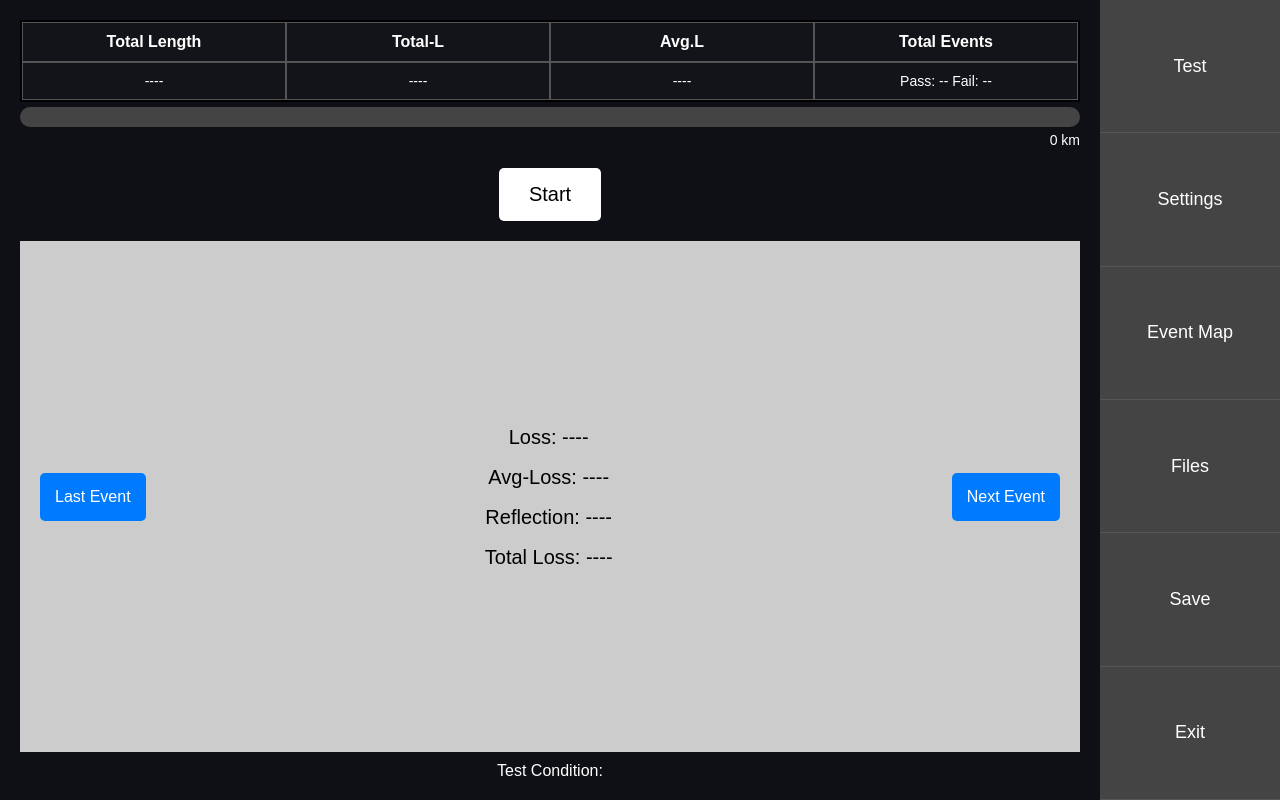
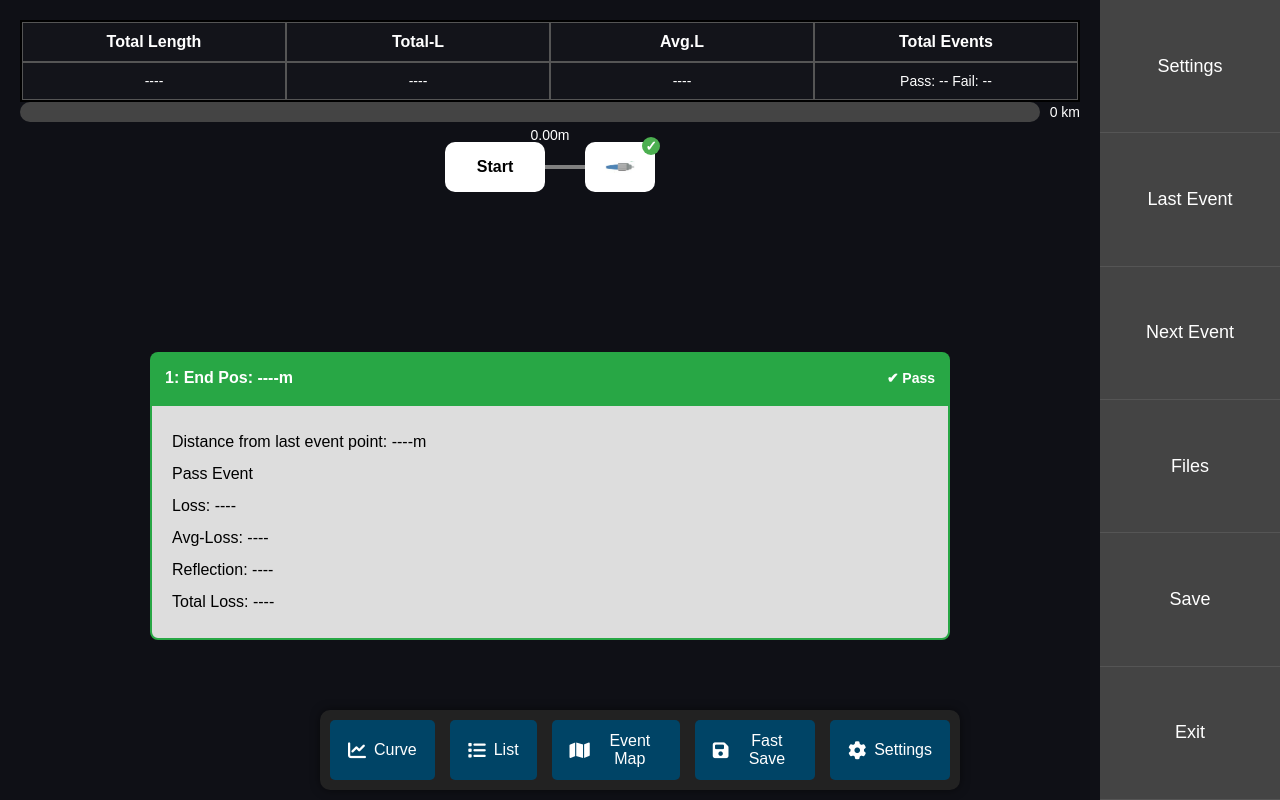
Before and after one commit to nithiya1710-sri/thejo-project, a plain HTML site: page Event-map-3.html in a window 1280 px wide. Drawn offline with Linux system fonts and the light colour scheme; no server answers.

Commit message:
Update Event-map-3.html

```diff
--- a/Event-map-3.html
+++ b/Event-map-3.html
@@ -1,42 +1,37 @@
 <!DOCTYPE html>
 <html lang="en">
 <head>
-    <meta charset="UTF-8">
-    <meta name="viewport" content="width=device-width, initial-scale=1.0">
-    <title>Dashboard UI</title>
-    <link rel="icon" href="https://media.licdn.com/dms/image/v2/C510BAQE0Bl7hf7aScw/company-logo_200_200/company-logo_200_200/0/1630600313094?e=2147483647&v=beta&t=FZ8EuFLC6bjx0ri55MlDLMQKr-rrqm0hhXqXo1mHjt0" type="image/x-icon" />
+  <meta charset="UTF-8" />
+  <meta name="viewport" content="width=device-width, initial-scale=1.0"/>
+  <title>Dashboard UI 1</title>
+  <link rel="stylesheet" href="https://cdnjs.cloudflare.com/ajax/libs/font-awesome/6.4.2/css/all.min.css"/>
+
   <script type="module">
     import { initializeApp } from "https://www.gstatic.com/firebasejs/10.7.1/firebase-app.js";
     import { getFirestore, doc, onSnapshot } from "https://www.gstatic.com/firebasejs/10.7.1/firebase-firestore.js";
 
-        // Firebase Configuration
     const firebaseConfig = {
       apiKey: "AIzaSyAzERmHT8d8hq8AqXAZ1qJm_tT4HdSQn5I",
       authDomain: "test-afbb6.firebaseapp.com",
       projectId: "test-afbb6",
-            storageBucket: "test-afbb6.firebasestorage.app",
+      storageBucket: "test-afbb6.appspot.com",
       messagingSenderId: "1019803721815",
       appId: "1:1019803721815:web:7cdbe37f41cbebd94ac312",
       measurementId: "G-5GSJ7QQ3GW"
     };
 
-        // Initialize Firebase
     const app = initializeApp(firebaseConfig);
     const db = getFirestore(app);
 
-        // Function to fetch real-time data
     function fetchData() {
       const docRef = doc(db, "dashboard", "metrics");
 
       onSnapshot(docRef, (docSnap) => {
         if (docSnap.exists()) {
           let data = docSnap.data();
+          console.log("Fetched Data:", data);
 
           document.getElementById("totalLength").innerText = data.totalLength || "----";
-                    if (data.totalLength) {
-                        updateProgressBarWithLength(data.totalLength);
-                    }
-
           document.getElementById("totalL").innerText = data.totalL || "----";
           document.getElementById("avgL").innerText = data.avgL || "----";
           document.getElementById("totalEvents").innerText = `Pass: ${data.pass || "--"}  Fail: ${data.fail || "--"}`;
@@ -45,23 +40,41 @@
           document.getElementById("reflection").innerText = data.reflection || "----";
           document.getElementById("totalLoss").innerText = data.totalLoss || "----";
 
-                    if (data.progress) {
-                        updateProgressBar(data.progress);
+          if (data.totalLength) {
+            let lengthInMeters = parseFloat(data.totalLength) * 1000;
+            document.getElementById("lengthLabel").innerText = lengthInMeters.toFixed(2) + "m";
+            document.getElementById("endPos").innerText = lengthInMeters.toFixed(2);
+          } else {
+            document.getElementById("lengthLabel").innerText = "0.00m";
+            document.getElementById("endPos").innerText = "0.00";
           }
+
+          if (data.totalLength) {
+            updateProgressBarWithLength(data.totalLength);
+          }
+
+          updateUIStatus(data.pass, data.fail);
+
         } else {
           console.log("No data found!");
+          document.getElementById("lengthLabel").innerText = "0.00m";
+          document.getElementById("endPos").innerText = "0.00";
+          setNeutralStatus();
         }
       }, (error) => {
         console.error("Error fetching data:", error);
+        document.getElementById("lengthLabel").innerText = "0.00m";
+        document.getElementById("endPos").innerText = "0.00";
+        setNeutralStatus();
       });
     }
 
-        // Function to update progress bar with length in km
     function updateProgressBarWithLength(lengthStr) {
       const progressBarFill = document.querySelector('.progress-bar-fill');
       const progressValue = document.getElementById('progressValue');
 
       const kmValue = parseFloat(lengthStr.replace(/[^\d.]/g, ''));
+
       if (isNaN(kmValue)) return;
 
       const progressPercentage = Math.min((kmValue / 1) * 100, 100);
@@ -70,15 +83,90 @@
       progressValue.textContent = `${kmValue.toFixed(4)} km`;
     }
 
-        // Call fetchData when page loads
+    function updateUIStatus(pass, fail) {
+      const progressBarFill = document.querySelector('.progress-bar-fill');
+      const statusBar = document.getElementById('status-bar');
+      const eventBox = document.getElementById('event-box');
+      const passStatus = document.getElementById('pass-status');
+      const tick = document.querySelector('.tick');
+
+      // Convert to numbers in case they come as strings
+      pass = Number(pass);
+      fail = Number(fail);
+
+      if (pass === 1 && fail === 0) {
+        // GREEN UI - PASS
+        progressBarFill.classList.remove('red-fill');
+        progressBarFill.classList.add('green-fill');
+
+        statusBar.classList.remove('red-bar');
+        statusBar.classList.add('green-bar');
+
+        eventBox.classList.remove('red-border');
+        eventBox.classList.add('green-border');
+
+        passStatus.innerHTML = "✔ Pass";
+        passStatus.style.color = "white";
+
+        if (tick) {
+          tick.style.background = '#28a745';
+          tick.innerHTML = "✓";
+        }
+
+      } else if (pass === 0 && fail === 1) {
+        // RED UI - FAIL
+        progressBarFill.classList.remove('green-fill');
+        progressBarFill.classList.add('red-fill');
+
+        statusBar.classList.remove('green-bar');
+        statusBar.classList.add('red-bar');
+
+        eventBox.classList.remove('green-border');
+        eventBox.classList.add('red-border');
+
+        passStatus.innerHTML = "✖ Fail";
+        passStatus.style.color = "white";
+
+        if (tick) {
+          tick.style.background = '#f44336';
+          tick.innerHTML = "✖";
+        }
+
+      } else {
+        // Neutral/unknown status
+        setNeutralStatus();
+      }
+    }
+
+    function setNeutralStatus() {
+      const progressBarFill = document.querySelector('.progress-bar-fill');
+      const statusBar = document.getElementById('status-bar');
+      const eventBox = document.getElementById('event-box');
+      const passStatus = document.getElementById('pass-status');
+      const tick = document.querySelector('.tick');
+
+      progressBarFill.classList.remove('red-fill', 'green-fill');
+      statusBar.classList.remove('red-bar', 'green-bar');
+      eventBox.classList.remove('red-border', 'green-border');
+
+      progressBarFill.style.background = '#007BFF'; // Blue as neutral
+      statusBar.style.background = '#333'; // Dark gray as neutral
+      eventBox.style.borderColor = '#666'; // Gray border as neutral
+
+      passStatus.innerHTML = "Status Unknown";
+      passStatus.style.color = "#ccc";
+
+      if (tick) {
+        tick.style.background = '#666';
+        tick.innerHTML = "?";
+      }
+    }
+
     window.onload = fetchData;
   </script>
+
   <style>
-        * {
-            margin: 0;
-            padding: 0;
-            box-sizing: border-box;
-        }
+    * { margin: 0; padding: 0; box-sizing: border-box; }
     body {
       font-family: Arial, sans-serif;
       background-color: #0f1016;
@@ -88,13 +176,7 @@
       width: 100vw;
       overflow: hidden;
     }
-        .container {
-            flex: 1;
-            padding: 20px;
-            display: flex;
-            flex-direction: column;
-            justify-content: space-between;
-        }
+    .container { flex: 1; padding: 20px; display: flex; flex-direction: column; justify-content: space-between; }
     .top-bar {
       display: grid;
       grid-template-rows: auto auto;
@@ -112,75 +194,171 @@
       border: 1px solid #555;
       background-color: #13141a;
     }
-        .bottom-row {
-            background-color: #4a3b35;
-            color: white;
-            font-size: 14px;
-            font-weight: normal;
+    .bottom-row { background-color: #4a3b35; font-size: 14px; font-weight: normal; }
+    .progress-container {
+      display: flex;
+      align-items: center;
+      gap: 10px;
     }
     .progress-bar {
+      position: relative;
       width: 100%;
       height: 20px;
       background: #444;
       border-radius: 10px;
-            margin-top: 5px;
       overflow: hidden;
+      direction: rtl;
+    }
+    .progress-bar-fill {
+      position: absolute;
+      right: 0;
+      left: auto;
+      height: 100%;
+      width: 0%;
+      transition: width 0.3s ease, background-color 0.3s ease;
+      transform-origin: right;
+    }
+    .green-fill {
+      background: #28a745 !important;
+    }
+    .red-fill {
+      background: #f44336 !important;
+    }
+    .progress-bar-value { font-size: 14px; color: white; white-space: nowrap; }
+    .start-button-container {
+      display: flex;
+      align-items: center;
+      justify-content: center;
+      gap: 20px;
+      margin: 20px 0;
+    }
+    .connection-container {
+      display: flex;
+      align-items: center;
       position: relative;
-            display: flex;
-            justify-content: flex-end; /* Ensures fill starts from right */
     }
-
-        .progress-bar-fill {
-            height: 100%;
-            background: #0a0;
-            width: 0%;
-            transition: width 1s ease; /* Smooth animation */
-            border-radius: 10px 0 0 10px; /* Rounded left corners */
-        }
-
-        #progressValue {
-            text-align: right;
-            font-size: 14px;
-            color: white;
-            margin-top: 5px;
-        }
-        .start-button {
-            display: block;
-            margin: 20px auto;
-            padding: 15px 30px;
-            font-size: 20px;
+    .box {
+      width: 100px;
+      height: 50px;
       background: white;
       color: black;
+      font-weight: bold;
+      display: flex;
+      align-items: center;
+      justify-content: center;
+      border-radius: 10px;
+    }
+    .line {
+      width: 40px;
+      height: 4px;
+      background-color: gray;
+    }
+    .connector-box {
+      width: 70px;
+      height: 50px;
+      background-color: white;
+      border-radius: 10px;
+      display: flex;
+      align-items: center;
+      justify-content: center;
+      position: relative;
+    }
+    .connector-box img { width: 30px; }
+    .tick {
+      position: absolute;
+      top: -5px;
+      right: -5px;
+      background: #4CAF50;
+      color: white;
+      font-size: 14px;
+      font-weight: bold;
+      border-radius: 50%;
+      width: 18px;
+      height: 18px;
+      display: flex;
+      align-items: center;
+      justify-content: center;
+      transition: all 0.3s ease;
+    }
+    .length-label {
+      position: absolute;
+      top: -15px;
+      left: 50%;
+      transform: translateX(-50%);
+      font-size: 14px;
+    }
+    .event-container {
+      width: fit-content;
+      margin: auto;
+      line-height: 2;
+    }
+    .status-bar {
+      background: #28a745;
+      color: white;
+      font-weight: bold;
+      display: flex;
+      justify-content: space-between;
+      align-items: center;
+      padding: 10px 15px;
+      border-top-left-radius: 8px;
+      border-top-right-radius: 8px;
+      transition: all 0.3s ease;
+    }
+    .green-bar {
+      background: #28a745 !important;
+    }
+    .red-bar {
+      background: #f44336 !important;
+    }
+    .event-box {
+      background: #ddd;
+      color: black;
+      padding: 20px;
+      border: 2px solid #28a745;
+      border-bottom-left-radius: 8px;
+      border-bottom-right-radius: 8px;
+      min-width: 800px;
+      min-height: 200px;
+      transition: all 0.3s ease;
+    }
+    .green-border {
+      border-color: #28a745 !important;
+    }
+    .red-border {
+      border-color: #f44336 !important;
+    }
+    .pass-status {
+      font-size: 14px;
+      font-weight: bold;
+      transition: all 0.3s ease;
+    }
+    .bottom-buttons {
+      position: absolute;
+      bottom: 10px;
+      left: 50%;
+      transform: translateX(-50%);
+      display: flex;
+      gap: 15px;
+      padding: 10px;
+      background: #222;
+      border-radius: 10px;
+      box-shadow: 0px 0px 10px rgba(0,0,0,0.5);
+    }
+    .bottom-btn {
+      display: flex;
+      align-items: center;
+      gap: 8px;
+      padding: 12px 18px;
+      font-size: 16px;
+      color: white;
+      background: #004466;
       border: none;
       cursor: pointer;
       border-radius: 5px;
+      transition: 0.3s;
     }
-        .event-section {
-            display: flex;
-            justify-content: space-between;
-            align-items: center;
-            background: #ccc;
-            color: black;
-            padding: 20px;
-            flex-grow: 1;
-        }
-        .event-button {
-            padding: 15px;
-            background: #007BFF;
-            color: white;
-            border: none;
-            cursor: pointer;
-            font-size: 16px;
-            border-radius: 5px;
-        }
-        .event-box {
-            background: #ccc;
-            color: black;
-            padding: 15px;
-            font-size: 20px;
-            line-height: 2;
-            text-align: center;
-        }
+    .bottom-btn i { font-size: 18px; }
+    .bottom-btn:hover { background: #0077b6; }
     .right-sidebar {
       width: 180px;
       background: #333;
@@ -199,11 +377,10 @@
       font-size: 18px;
       border-bottom: 1px solid #555;
     }
-        .sidebar-button:hover {
-            background: #555;
-        }
+    .sidebar-button:hover { background: #555; }
   </style>
 </head>
+
 <body>
   <div class="container">
     <div class="top-bar">
@@ -216,30 +393,58 @@
       <div class="bottom-row" id="avgL">----</div>
       <div class="bottom-row" id="totalEvents">Pass: --  Fail: --</div>
     </div>
-        <div class="progress-bar" id="progressBar">
+
+    <div class="progress-container">
+      <div class="progress-bar">
         <div class="progress-bar-fill"></div>
       </div>
-        <div id="progressValue">0 km</div>
-        <button class="start-button">Start</button>
-        <div class="event-section">
-            <button class="event-button">Last Event</button>
-            <div class="event-box">
+      <span class="progress-bar-value" id="progressValue">0 km</span>
+    </div>
+
+    <div class="start-button-container">
+      <div class="connection-container">
+        <div class="length-label" id="lengthLabel">0.00m</div>
+        <div class="box">Start</div>
+        <div class="line"></div>
+        <div class="connector-box">
+          <img src="wire.png" alt="connector">
+          <div class="tick">✓</div>
+        </div>
+      </div>
+    </div>
+
+    <div class="event-container">
+      <div id="status-bar" class="status-bar green-bar">
+        <span class="event-title">1: End Pos: <span id="endPos">----</span>m</span>
+        <span id="pass-status" class="pass-status">✔ Pass</span>
+      </div>
+
+      <div id="event-box" class="event-box green-border">
+        <p>Distance from last event point: <span id="distance">----</span>m</p>
+        <p>Pass Event</p>
         <p>Loss: <span id="loss">----</span></p>
         <p>Avg-Loss: <span id="avgLoss">----</span></p>
         <p>Reflection: <span id="reflection">----</span></p>
         <p>Total Loss: <span id="totalLoss">----</span></p>
       </div>
-            <button class="event-button">Next Event</button>
     </div>
-        <p style="text-align: center; padding-top: 10px;">Test Condition:</p>
+
+    <div class="bottom-buttons">
+      <button class="bottom-btn"><i class="fas fa-chart-line"></i> Curve</button>
+      <button class="bottom-btn"><i class="fas fa-list"></i> List</button>
+      <button class="bottom-btn"><i class="fas fa-map"></i> Event Map</button>
+      <button class="bottom-btn"><i class="fas fa-save"></i> Fast Save</button>
+      <button class="bottom-btn"><i class="fas fa-cog"></i> Settings</button>
     </div>
+  </div>
+
   <div class="right-sidebar">
-        <button class="sidebar-button">Test</button>
-        <button onclick="window.location.href='system.html'"class="sidebar-button">Settings</button>
-        <button class="sidebar-button">Event Map</button>
+    <button class="sidebar-button">Settings</button>
+    <button class="sidebar-button">Last Event</button>
+    <button class="sidebar-button">Next Event</button>
     <button class="sidebar-button">Files</button>
     <button class="sidebar-button">Save</button>
-        <button class="sidebar-button" onclick="window.location.href='home.html'">Exit</button>
+    <button class="sidebar-button">Exit</button>
   </div>
 </body>
 </html>
```
Lines whose indentation alone changed are shown as unchanged.
